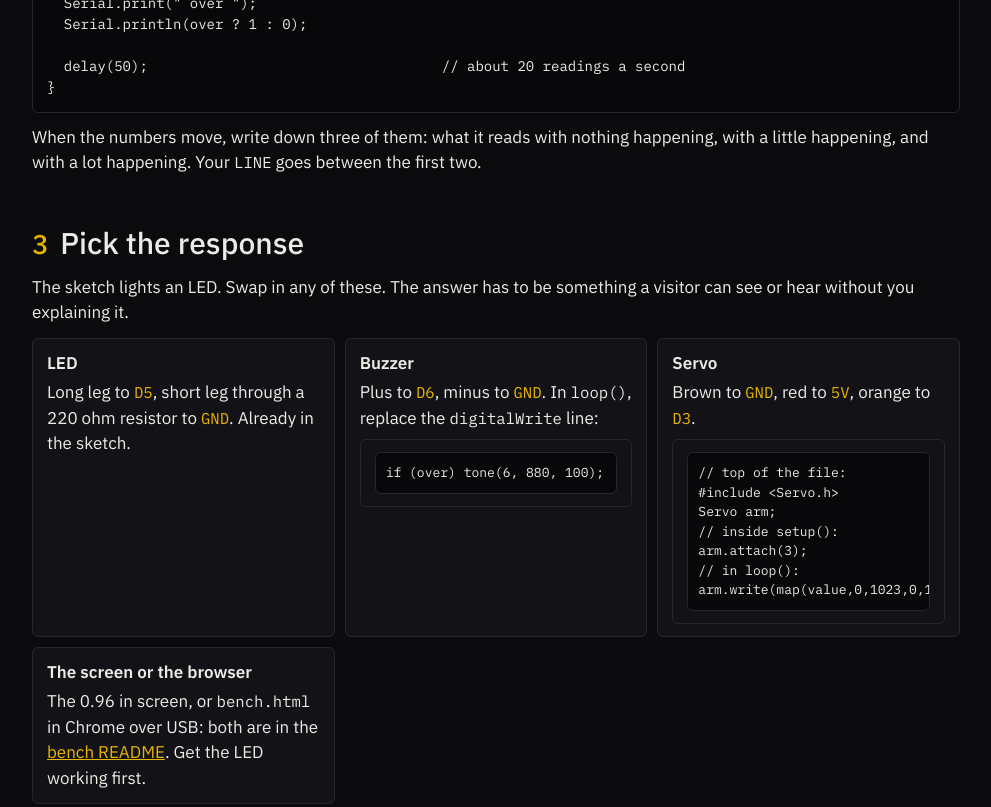
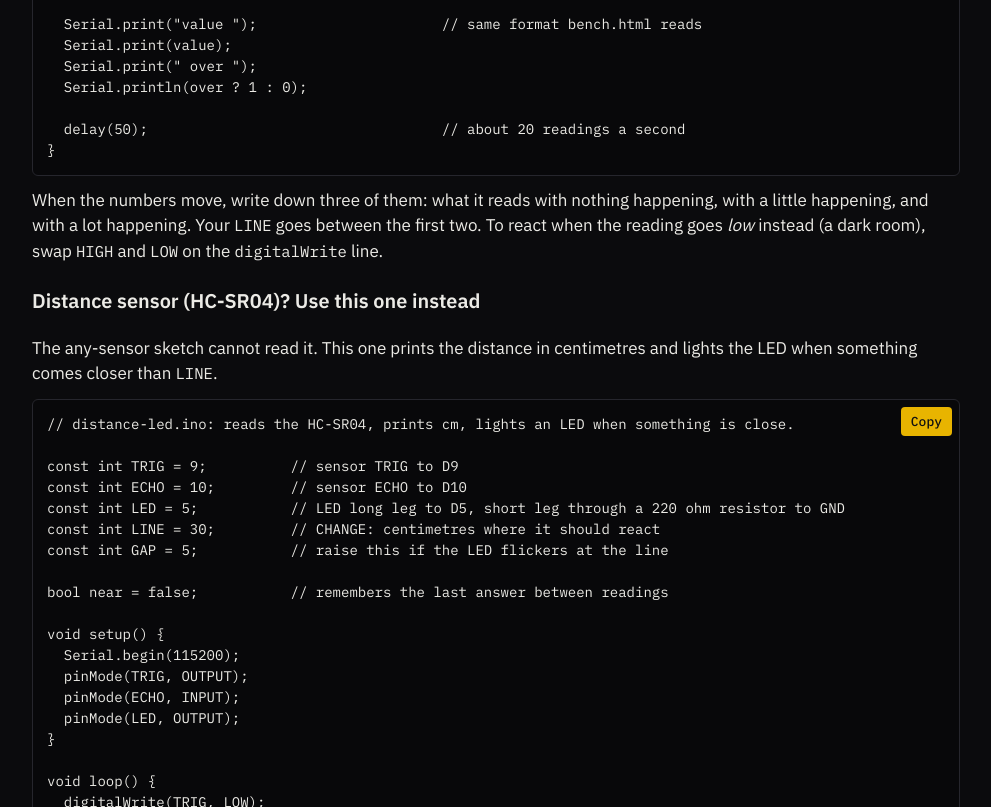
Before and after one commit to flyinthelyceum/sensor-pick, a plain HTML site: page wire.html in a window 1280 px wide. Shown: the part 2240-3047 px from the top of the page, without its empty margins (144-1135 px from the left). Drawn offline with Linux system fonts and the light colour scheme.

Commit message:
wire.html: distance sketch for the HC-SR04, GAP against flicker
The most common build (distance sensor + LED) had no sketch: bench.ino has
no LED and no rule. Adds distance-led.ino and a GAP so the response does not
flicker at the line. All variants compile for atmega328old.

Co-Authored-By: Claude Opus 5.5 (1M context) <noreply@anthropic.com>
Claude-Session: https://claude.ai/code/session_01J8krBdVTE6S93wEL6voJqb

```diff
--- a/wire.html
+++ b/wire.html
@@ -79,7 +79,7 @@ td:nth-child(2)::before{content:"Nano pin: ";color:var(--dim);font-size:13px}}
 <tr><td><code>AO</code> <code>A0</code> <code>SIG</code> <code>S</code></td><td><span class="pin">A0</span></td><td>An <b>analog</b> signal: a number from 0 to 1023 that rises and falls smoothly.<small>Light, sound level, pressure, a knob, soil moisture.</small></td></tr>
 <tr><td><code>DO</code> <code>D0</code> <code>OUT</code> <code>I/O</code></td><td><span class="pin">D2</span></td><td>A <b>digital</b> signal: only on or off.<small>Motion (PIR), touch pads, IR obstacle sensors. A small screw dial on the board sets when it flips.</small></td></tr>
 <tr><td><code>SDA</code> and <code>SCL</code></td><td><span class="pin">A4</span> and <span class="pin">A5</span></td><td>An <b>I2C</b> sensor: it sends its numbers as a message.<small>Needs a library: Tools, Manage Libraries, search the chip name printed on the board, then open its example under File, Examples.</small></td></tr>
-<tr><td><code>TRIG</code> and <code>ECHO</code></td><td><span class="pin">D9</span> and <span class="pin">D10</span></td><td>The ultrasonic distance sensor (HC-SR04).<small>Use <code>bench.ino</code> from the starter repo as it is. It already works.</small></td></tr>
+<tr><td><code>TRIG</code> and <code>ECHO</code></td><td><span class="pin">D9</span> and <span class="pin">D10</span></td><td>The ultrasonic distance sensor (HC-SR04).<small>Use the distance sketch in step 2. It reads the sensor and lights the LED.</small></td></tr>
 <tr><td>No board, just two legs<small>photoresistor, pressure pad, thermistor</small></td><td>one leg <span class="pin">5V</span>, other leg <span class="pin">A0</span><br>plus a <b>10k resistor</b> from <span class="pin">A0</span> to <span class="pin">GND</span></td><td>A part that changes resistance needs a partner resistor to make a number.</td></tr>
 <tr><td>A button or tilt switch</td><td>one side <span class="pin">D2</span>, other side <span class="pin">GND</span></td><td>Digital. Set <code>PULLUP = true</code> in the sketch below. It reads on when pressed.</td></tr>
 </tbody></table></div>
@@ -92,8 +92,10 @@ td:nth-child(2)::before{content:"Nano pin: ";color:var(--dim);font-size:13px}}
 const bool ANALOG = true;    // CHANGE: true if your signal wire is on A0, false if it is on D2
 const bool PULLUP = false;   // CHANGE: true only for a bare button or tilt switch on D2
 const int  LINE = 500;       // CHANGE: after you watch the numbers, the value where it should react
+const int  GAP = 20;         // raise this if the LED flickers at the line
 
 const int LED = 5;           // output: LED long leg to D5, short leg through a 220 ohm resistor to GND
+bool over = false;           // remembers the last answer between readings
 
 void setup() {
   Serial.begin(115200);
@@ -111,7 +113,8 @@ void loop() {
     value = on ? 1023 : 0;
   }
 
-  bool over = value &gt; LINE;
+  if (value &gt; LINE + GAP) over = true;       // clearly over the line
+  if (value &lt; LINE - GAP) over = false;      // clearly back under it
   digitalWrite(LED, over ? HIGH : LOW);       // the response
 
   Serial.print("value ");                      // same format bench.html reads
@@ -121,14 +124,51 @@ void loop() {
 
   delay(50);                                   // about 20 readings a second
 }</pre></div>
-<p>When the numbers move, write down three of them: what it reads with nothing happening, with a little happening, and with a lot happening. Your <code>LINE</code> goes between the first two.</p>
+<p>When the numbers move, write down three of them: what it reads with nothing happening, with a little happening, and with a lot happening. Your <code>LINE</code> goes between the first two. To react when the reading goes <em>low</em> instead (a dark room), swap <code>HIGH</code> and <code>LOW</code> on the <code>digitalWrite</code> line.</p>
+<h3 style="margin-top:22px">Distance sensor (HC-SR04)? Use this one instead</h3>
+<p>The any-sensor sketch cannot read it. This one prints the distance in centimetres and lights the LED when something comes closer than <code>LINE</code>.</p>
+<div class="code"><button class="copy" data-for="distance">Copy</button><pre id="distance">// distance-led.ino: reads the HC-SR04, prints cm, lights an LED when something is close.
+
+const int TRIG = 9;          // sensor TRIG to D9
+const int ECHO = 10;         // sensor ECHO to D10
+const int LED = 5;           // LED long leg to D5, short leg through a 220 ohm resistor to GND
+const int LINE = 30;         // CHANGE: centimetres where it should react
+const int GAP = 5;           // raise this if the LED flickers at the line
+
+bool near = false;           // remembers the last answer between readings
+
+void setup() {
+  Serial.begin(115200);
+  pinMode(TRIG, OUTPUT);
+  pinMode(ECHO, INPUT);
+  pinMode(LED, OUTPUT);
+}
+
+void loop() {
+  digitalWrite(TRIG, LOW);
+  delayMicroseconds(2);
+  digitalWrite(TRIG, HIGH);                    // a 10 microsecond ping
+  delayMicroseconds(10);
+  digitalWrite(TRIG, LOW);
+  unsigned long us = pulseIn(ECHO, HIGH, 30000);
+  float cm = us ? us / 58.0 : 400.0;           // no echo back: call it far away
+
+  if (cm &lt; LINE - GAP) near = true;            // clearly closer than the line
+  if (cm &gt; LINE + GAP) near = false;           // clearly back past it
+  digitalWrite(LED, near ? HIGH : LOW);       // the response
+
+  Serial.print("cm ");                         // same format bench.html reads
+  Serial.println(cm, 1);
+
+  delay(50);
+}</pre></div>
 
 <h2><span class="n">3</span>Pick the response</h2>
 <p>The sketch lights an LED. Swap in any of these. The answer has to be something a visitor can see or hear without you explaining it.</p>
 <div class="outs">
   <div><b>LED</b>Long leg to <span class="pin">D5</span>, short leg through a 220 ohm resistor to <span class="pin">GND</span>. Already in the sketch.</div>
   <div><b>Buzzer</b>Plus to <span class="pin">D6</span>, minus to <span class="pin">GND</span>. In <code>loop()</code>, replace the <code>digitalWrite</code> line:
-    <div class="code"><pre>if (over) tone(6, 880, 100);</pre></div></div>
+    <div class="code"><pre>if (over) tone(6, 880, 100);</pre></div>In the distance sketch the word is <code>near</code>.</div>
   <div><b>Servo</b>Brown to <span class="pin">GND</span>, red to <span class="pin">5V</span>, orange to <span class="pin">D3</span>.
     <div class="code"><pre>// top of the file:
 #include &lt;Servo.h&gt;
@@ -136,7 +176,8 @@ Servo arm;
 // inside setup():
 arm.attach(3);
 // in loop():
-arm.write(map(value,0,1023,0,180));</pre></div></div>
+arm.write(map(value,0,1023,0,180));
+// distance sketch: arm.write(map(cm,5,100,0,180));</pre></div></div>
   <div><b>The screen or the browser</b>The 0.96 in screen, or <code>bench.html</code> in Chrome over USB: both are in the <a href="https://github.com/flyinthelyceum/sensor-layer-starter/tree/main/bench">bench README</a>. Get the LED working first.</div>
 </div>
 
```
